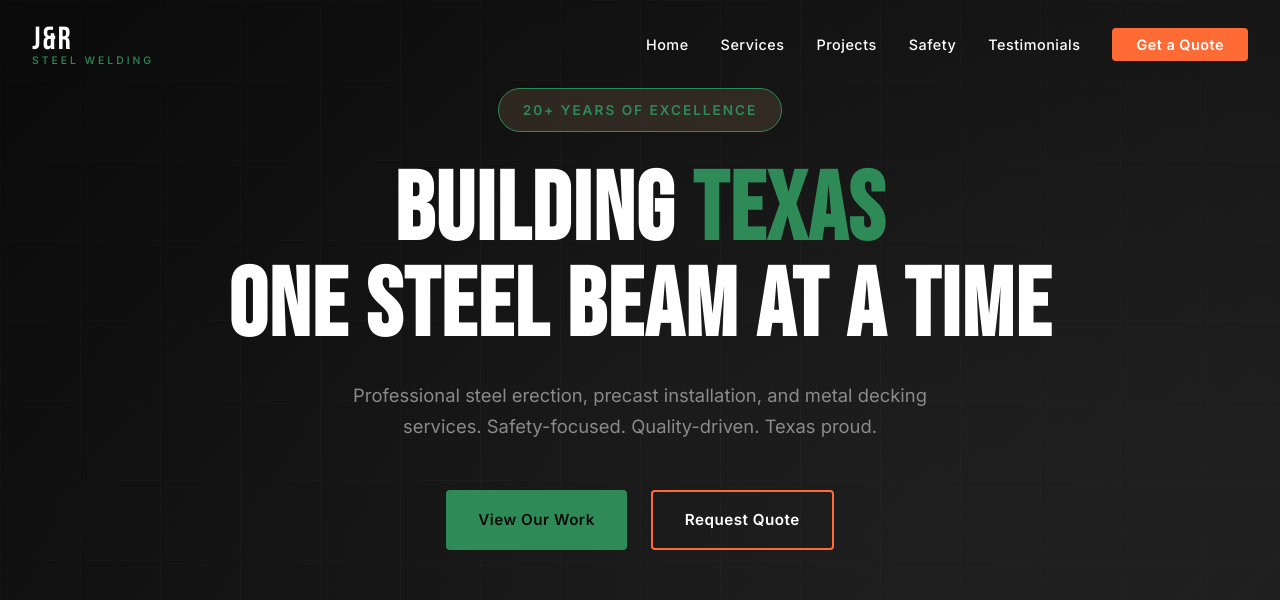
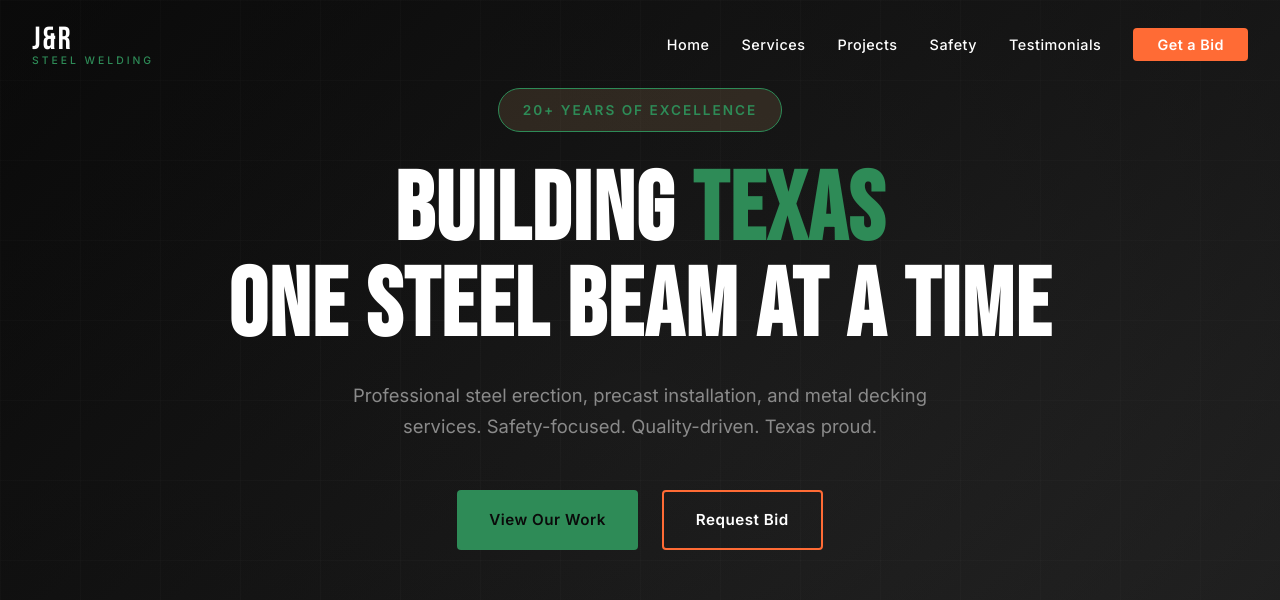
Before and after one commit to malvaezr/jrsteelwelding, a plain HTML site: page index.html in a window 1280 px wide. Shown: the top 600 px of the page. Drawn offline with Linux system fonts and the light colour scheme.

Commit message:
Change 'Quote' to 'Bid' throughout site
Changes:
- Nav button: Get a Quote → Get a Bid
- Hero button: Request Quote → Request Bid
- Section title: Request a Quote → Request a Bid
- Footer link: Request Quote → Request Bid
- Section ID: #quote → #bid

Security Review: PASSED (all 12 checks)

```diff
--- a/index.html
+++ b/index.html
@@ -27,7 +27,7 @@
                 <li><a href="#projects" class="nav-link">Projects</a></li>
                 <li><a href="#safety" class="nav-link">Safety</a></li>
                 <li><a href="#testimonials" class="nav-link">Testimonials</a></li>
-                <li><a href="#quote" class="nav-link cta-btn">Get a Quote</a></li>
+                <li><a href="#bid" class="nav-link cta-btn">Get a Bid</a></li>
             </ul>
         </div>
     </nav>
@@ -49,7 +49,7 @@
             </p>
             <div class="hero-buttons animate-slide-up delay-2">
                 <a href="#projects" class="btn btn-primary">View Our Work</a>
-                <a href="#quote" class="btn btn-outline">Request Quote</a>
+                <a href="#bid" class="btn btn-outline">Request Bid</a>
             </div>
             <div class="hero-stats animate-fade-in delay-3">
                 <div class="stat">
@@ -486,13 +486,13 @@
         </div>
     </section>
 
-    <!-- Quote Request Section -->
-    <section class="quote-section" id="quote">
+    <!-- Bid Request Section -->
+    <section class="quote-section" id="bid">
         <div class="container">
             <div class="quote-wrapper">
                 <div class="quote-info animate-on-scroll">
                     <span class="section-tag">Get Started</span>
-                    <h2 class="section-title">Request a Quote</h2>
+                    <h2 class="section-title">Request a Bid</h2>
                     <p class="quote-desc">
                         Ready to start your project? Fill out the form and our team will
                         provide a detailed estimate within 48 hours.
@@ -681,7 +681,7 @@
                         <ul>
                             <li><a href="tel:+18322650882">(832) 265-0882</a></li>
                             <li><a href="mailto:rmalvaez@jr-steel.com">rmalvaez@jr-steel.com</a></li>
-                            <li><a href="#quote">Request Quote</a></li>
+                            <li><a href="#bid">Request Bid</a></li>
                         </ul>
                     </div>
                 </div>
```
